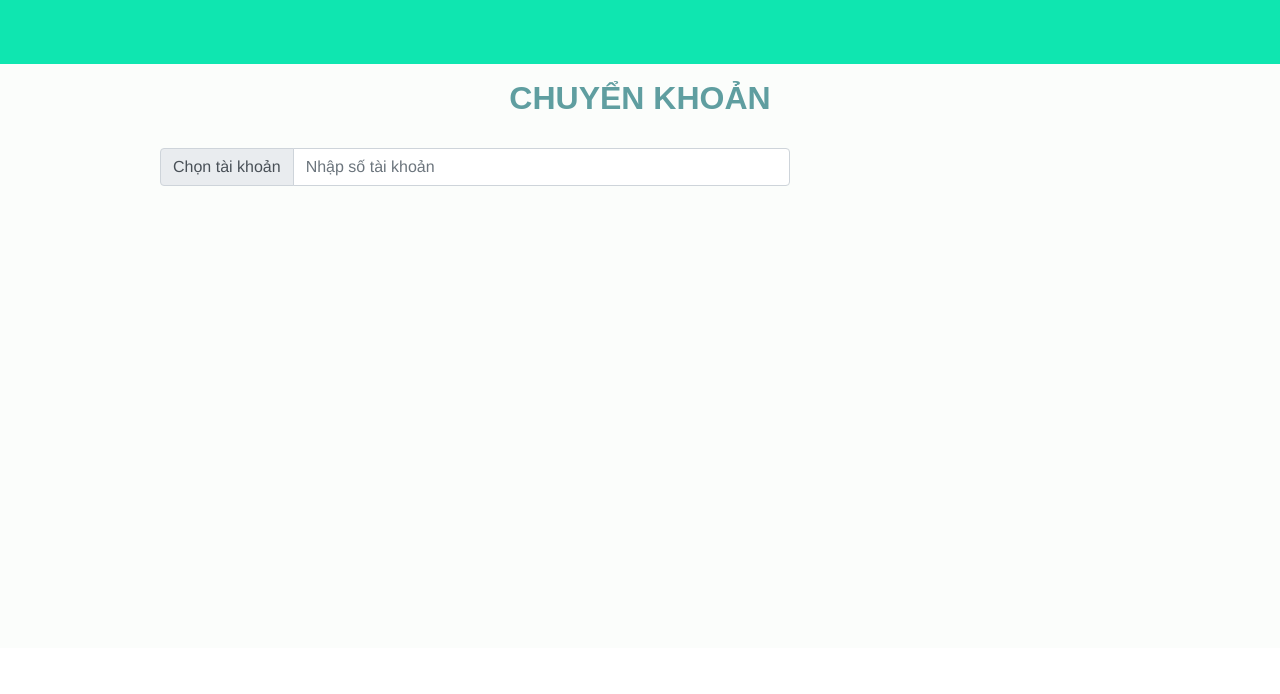
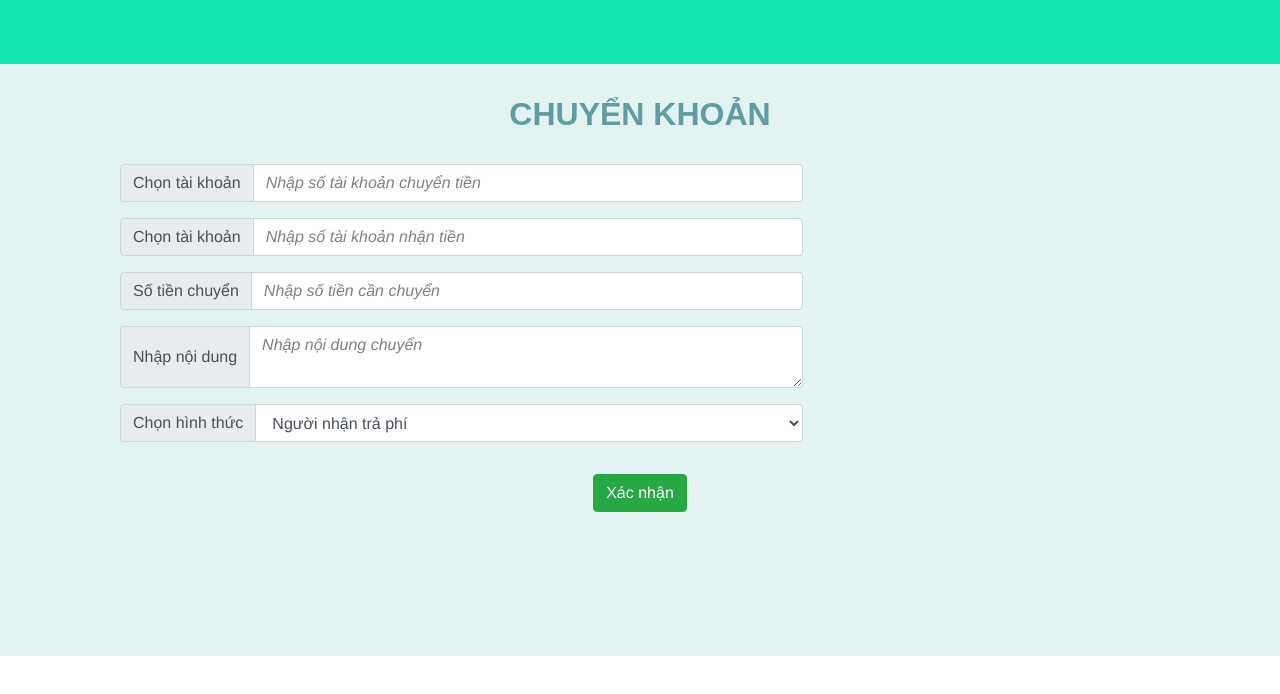
Before and after one commit to ndbinh144/CNM_DACK, a Vue app in the folder frontend/: page /transfers in a window 1280 px wide. Shown: the top 694 px of the page. Built offline with nearby package versions, Linux system fonts and the light colour scheme.

Commit message:
update chức năng chuyển tiền

```diff
--- a/frontend/src/App.vue
+++ b/frontend/src/App.vue
@@ -24,7 +24,7 @@ export default {
   max-width: 80rem;
   margin-left: auto;
   margin-right: auto;
-  min-height: 40.5rem;
-  background-color: rgb(251, 253, 251);
+  min-height: 41rem;
+  background-color: rgb(226, 243, 242);
 }
 </style>
--- a/frontend/src/components/Transfers.vue
+++ b/frontend/src/components/Transfers.vue
@@ -1,7 +1,9 @@
 <template>
   <div>
     <h2 class="title">CHUYỂN KHOẢN</h2>
+    <label class="notice_error" :style="{ display: showErrorMsg }">{{ errorMessage }}</label>
     <div class="form_transfers">
+      <!-- Nhập tài khoản chuyển tiền -->
       <div class="row">
         <div class="col-sm-8">
           <div class="input-group mb-3">
@@ -9,13 +11,13 @@
               <span
                 class="input-group-text btn btn-info"
                 id="basic-addon1"
-                @click="chooseAccount"
+                @click="chooseAccountSource"
               >Chọn tài khoản</span>
             </div>
             <input
               type="text"
               class="form-control"
-              placeholder="Nhập số tài khoản"
+              placeholder="Nhập số tài khoản chuyển tiền"
               aria-describedby="basic-addon1"
               id="number_account"
               v-model="inputAcountSource"
@@ -23,27 +25,109 @@
           </div>
         </div>
         <div class="col-sm-4" :style="{ display: isInputAccountSource }">
-          <label class="label-info">Số dư tài khoản: {{ surplus }}</label>
+          <p class="label-info">Số dư tài khoản: {{ surplus }}</p>
+        </div>
+      </div>
+      <div class="row">
+        <div class="col-sm-8">
+          <!-- Nhập tài khoản nhận tiền -->
+          <div class="input-group mb-3">
+            <div class="input-group-prepend">
+              <span
+                class="input-group-text btn btn-info"
+                id="basic-addon1"
+                @click="chooseAccountDestiny"
+              >Chọn tài khoản</span>
+            </div>
+            <input
+              type="text"
+              class="form-control"
+              placeholder="Nhập số tài khoản nhận tiền"
+              aria-describedby="basic-addon1"
+              id="number_account"
+              v-model="inputAcountDestiny"
+            >
+          </div>
+          <!-- Nhập số tiền -->
+          <div class="input-group mb-3">
+            <div class="input-group-prepend">
+              <span class="input-group-text" id="basic-addon1">Số tiền chuyển</span>
+            </div>
+            <input
+              type="text"
+              class="form-control"
+              placeholder="Nhập số tiền cần chuyển"
+              aria-describedby="basic-addon1"
+              id="money"
+              v-model="inputMoney"
+            >
+          </div>
+          <!-- Nhập nội dung chuyển -->
+          <div class="input-group margin_form">
+            <div class="input-group-prepend">
+              <span class="input-group-text">Nhập nội dung</span>
+            </div>
+            <textarea
+              class="form-control"
+              placeholder="Nhập nội dung chuyển"
+              aria-label="With textarea"
+            ></textarea>
+          </div>
+          <!-- Chọn hình thức thanh toán -->
+          <div class="input-group mb-3">
+            <div class="input-group-prepend">
+              <span class="input-group-text" id="basic-addon1">Chọn hình thức</span>
+            </div>
+           <select class="form-control">
+                <option value="sourcePay" selected>Người nhận trả phí</option>
+                <option value="destinyPay">Người gửi trả phí</option>
+            </select>
+          </div>
+        </div>
+        <div class="col-sm-4 accountDestiny" v-if="accountDestiny != null" :style="{ display: isInputAccountDestiny}">
+          <label class="title_info">Thông tin người nhận</label>
+          <div class="info_Account">
+            <p>Chủ tài khoản: {{ accountDestiny.name }}</p>
+          </div>
         </div>
       </div>
     </div>
+    <button class="btn btn-success btn_transfers">Xác nhận</button>
     <!-- Modal Component -->
     <b-modal ref="myModalRef" hide-footer title="Chọn tài khoản" size="lg">
       <div class="d-block text-center">
-        <h5>Hello From My Modal!</h5>
-        <h5>Hello From My Modal!</h5>
-        <h5>Hello From My Modal!</h5>
-        <h5>Hello From My Modal!</h5>
-        <h5>Hello From My Modal!</h5>
-        <h5>Hello From My Modal!</h5>
-        <h5>Hello From My Modal!</h5>
-        <h5>Hello From My Modal!</h5>
-        <h5>Hello From My Modal!</h5>
-        <h5>Hello From My Modal!</h5>
-        <h5>Hello From My Modal!</h5>
-        <h5>Hello From My Modal!</h5>
-        <h5>Hello From My Modal!</h5>
-        <h5>Hello From My Modal!</h5>
+        <table class="table">
+          <thead>
+            <tr>
+              <th class="column1">Số tài khoản</th>
+              <th class="column1">Chủ sở hữu</th>
+              <th class="column1">Số dư</th>
+            </tr>
+          </thead>
+        </table>
+        <div class="rollTable">
+          <table class="table">
+            <tbody>
+              <tr
+                v-for="item in currList"
+                v-bind:key="item.serial"
+                @click="setAccount(item.serial)"
+              >
+                <td class="column1">{{ item.serial }}</td>
+                <td class="column1">{{ item.name }}</td>
+                <td class="column1">{{ item.surplus }}</td>
+              </tr>
+            </tbody>
+          </table>
+        </div>
+      </div>
+      <div class="number_page">
+        <button
+          class="btn btn-info btn_page"
+          v-for="index in [0, parseInt(length_list_User / 10)]"
+          :key="index"
+          @click="changePage(index)"
+        >{{ index + 1 }}</button>
       </div>
       <b-btn class="mt-3" variant="outline-danger" block @click="hideModal">Đóng</b-btn>
     </b-modal>
@@ -55,26 +139,99 @@ export default {
   name: "Transfers",
   data() {
     return {
+      errorMessage: "Sai te le hot me",
       surplus: 10000000000,
       inputAcountSource: "",
+      inputAcountDestiny: "",
+      inputMoney: "",
+      showErrorMsg: "none",
       isInputAccountSource: "none",
-      isCardModalActive: false
+      isInputAccountDestiny: "none",
+      accountDestiny: null,
+      isCardModalActive: false,
+      inputSourceAccount: true,
+      currList: [],
+      pageCurr: 1
     };
   },
+  mounted() {
+    this.currList = this.getListUserInPage();
+  },
+  computed: {
+    list_User() {
+      return this.$store.state.list_User;
+    },
+    length_list_User() {
+      return this.$store.state.length_list_User;
+    }
+  },
   methods: {
-    chooseAccount() {
+    chooseAccountSource() {
+      this.displayModal();
+      this.inputSourceAccount = true;
+    },
+    chooseAccountDestiny() {
+      this.displayModal();
+      this.inputSourceAccount = false;
+    },
+    displayModal() {
       this.$refs.myModalRef.show();
     },
-    hideModal () {
-      this.$refs.myModalRef.hide()
+    hideModal() {
+      this.$refs.myModalRef.hide();
     },
-    setInputAccountSource() {
+    hideErrorMsg() {
+      this.showErrorMsg = "none";
+    },
+    displayErrorMsg() {
+      this.showErrorMsg = "block";
+    },
+    displaySurlus() {
       this.isInputAccountSource = "block";
+    },
+    setAccount(serial) {
+      var self = this;
+      self.hideModal();
+      if (self.inputSourceAccount) {
+        self.inputAcountSource = serial;
+        self.checkSurplus();
+      } else {
+        self.inputAcountDestiny = serial;
+        self.checkInfoDestiny();
+      }
+    },
+    checkSurplus() {
+      var self = this;
+      // Gọi API lấy số dư của tài khoản
+      self.displaySurlus();
+    },
+    checkInfoDestiny() {},
+    changePage(index) {
+      var self = this;
+      if (index + 1 != self.pageCurr) {
+        self.currList = [];
+        self.pageCurr = index + 1;
+        self.currList = self.getListUserInPage();
+      }
+    },
+    getListUserInPage() {
+      var self = this;
+      var arrUser = [];
+      if (self.length_list_User > 10) {
+        var maxIndex = self.pageCurr * 10;
+        for (var i = maxIndex - 10; i < maxIndex; ++i) {
+          if (self.list_User[i] != null) {
+            arrUser.push(self.list_User[i]);
+          }
+        }
+        return arrUser;
+      }
+      return self.list_User;
     }
   },
   watch: {
     inputAcountSource() {
-      this.setInputAccountSource();
+      this.checkSurplus();
     }
   }
 };
@@ -82,20 +239,71 @@ export default {
 
 <style scoped>
 .title {
-  margin: 1rem;
-  margin-bottom: 2rem;
+  margin: 2rem;
   font-family: sans-serif;
   color: cadetblue;
 }
 .form_transfers {
-  width: 60rem;
+  width: 65rem;
   margin: 0 auto;
+}
+.margin_form {
+  margin-bottom: 1rem;
 }
 .label-info {
   font-weight: 600;
   margin: 0.5rem;
 }
+.notice_error {
+  color: red;
+  font-style: italic;
+  font-family: Cambria, Cochin, Georgia, Times, "Times New Roman", serif;
+  font-size: 1.5rem;
+}
 #modal_account {
   width: 100rem;
 }
+table {
+  margin: 0 auto;
+}
+.rollTable {
+  width: 100%;
+  margin: 0 auto;
+  margin-top: -1.55rem;
+  height: 22rem;
+  overflow: auto;
+  border: 0.1rem solid rgb(168, 163, 163);
+}
+.column1 {
+  width: 40%;
+}
+.number_page {
+  float: right;
+  margin: 1rem;
+}
+.btn_page {
+  margin: 0.5rem;
+}
+::-webkit-input-placeholder { /* Chrome/Opera/Safari */
+  font-style: italic;
+  color: grey;
+}
+.btn_transfers {
+  margin: 1rem;
+}
+.accountDestiny {
+  border: .1rem solid rgb(166, 239, 248);
+  border-radius: .5rem;
+}
+.title_info {
+  font-family: sans-serif;
+  color: cadetblue;
+  font-size: 1.5rem;
+}
+.info_Account {
+  text-align: left;
+  background-color: rgb(216, 233, 227);
+  padding: .5rem;
+  font-size: 1.2rem;
+}
 </style>
--- a/frontend/src/store.js
+++ b/frontend/src/store.js
@@ -19,7 +19,101 @@ export default new Vuex.Store({
         id: 2,
         menuName: "Đóng tài khoản"
       }
-    ]
+    ],
+    list_User: [
+      {
+        serial: 1,
+        name: 'Trần Nhựt Cường',
+        phoneNumber: '0909757632',
+        address: 'Long An, Việt Nam',
+        surplus: 100000000
+      },
+      {
+        serial: 2,
+        name: 'Trần Nhựt Cường',
+        phoneNumber: '0909757632',
+        address: 'Long An, Việt Nam',
+        surplus: 100000000
+      },
+      {
+        serial: 3,
+        name: 'Trần Nhựt Cường',
+        phoneNumber: '0909757632',
+        address: 'Long An, Việt Nam',
+        surplus: 100000000
+      },
+      {
+        serial: 4,
+        name: 'Trần Nhựt Cường',
+        phoneNumber: '0909757632',
+        address: 'Long An, Việt Nam',
+        surplus: 100000000
+      },
+      {
+        serial: 5,
+        name: 'Trần Nhựt Cường',
+        phoneNumber: '0909757632',
+        address: 'Long An, Việt Nam',
+        surplus: 100000000
+      },
+      {
+        serial: 6,
+        name: 'Trần Nhựt Cường',
+        phoneNumber: '0909757632',
+        address: 'Long An, Việt Nam',
+        surplus: 100000000
+      },
+      {
+        serial: 7,
+        name: 'Trần Nhựt Cường',
+        phoneNumber: '0909757632',
+        address: 'Long An, Việt Nam',
+        surplus: 100000000
+      },
+      {
+        serial: 8,
+        name: 'Trần Nhựt Cường',
+        phoneNumber: '0909757632',
+        address: 'Long An, Việt Nam',
+        surplus: 100000000
+      },
+      {
+        serial: 9,
+        name: 'Trần Nhựt Cường',
+        phoneNumber: '0909757632',
+        address: 'Long An, Việt Nam',
+        surplus: 100000000
+      },
+      {
+        serial: 10,
+        name: 'Trần Nhựt Cường',
+        phoneNumber: '0909757632',
+        address: 'Long An, Việt Nam',
+        surplus: 100000000
+      },
+      {
+        serial: 11,
+        name: 'Trần Nhựt Cường',
+        phoneNumber: '0909757632',
+        address: 'Long An, Việt Nam',
+        surplus: 100000000
+      },
+      {
+        serial: 12,
+        name: 'Trần Nhựt Cường',
+        phoneNumber: '0909757632',
+        address: 'Long An, Việt Nam',
+        surplus: 100000000
+      },
+      {
+        serial: 13,
+        name: 'Trần Nhựt Cường',
+        phoneNumber: '0909757632',
+        address: 'Long An, Việt Nam',
+        surplus: 100000000
+      }
+    ],
+    length_list_User: 13
   },
   mutations: {
 
```
